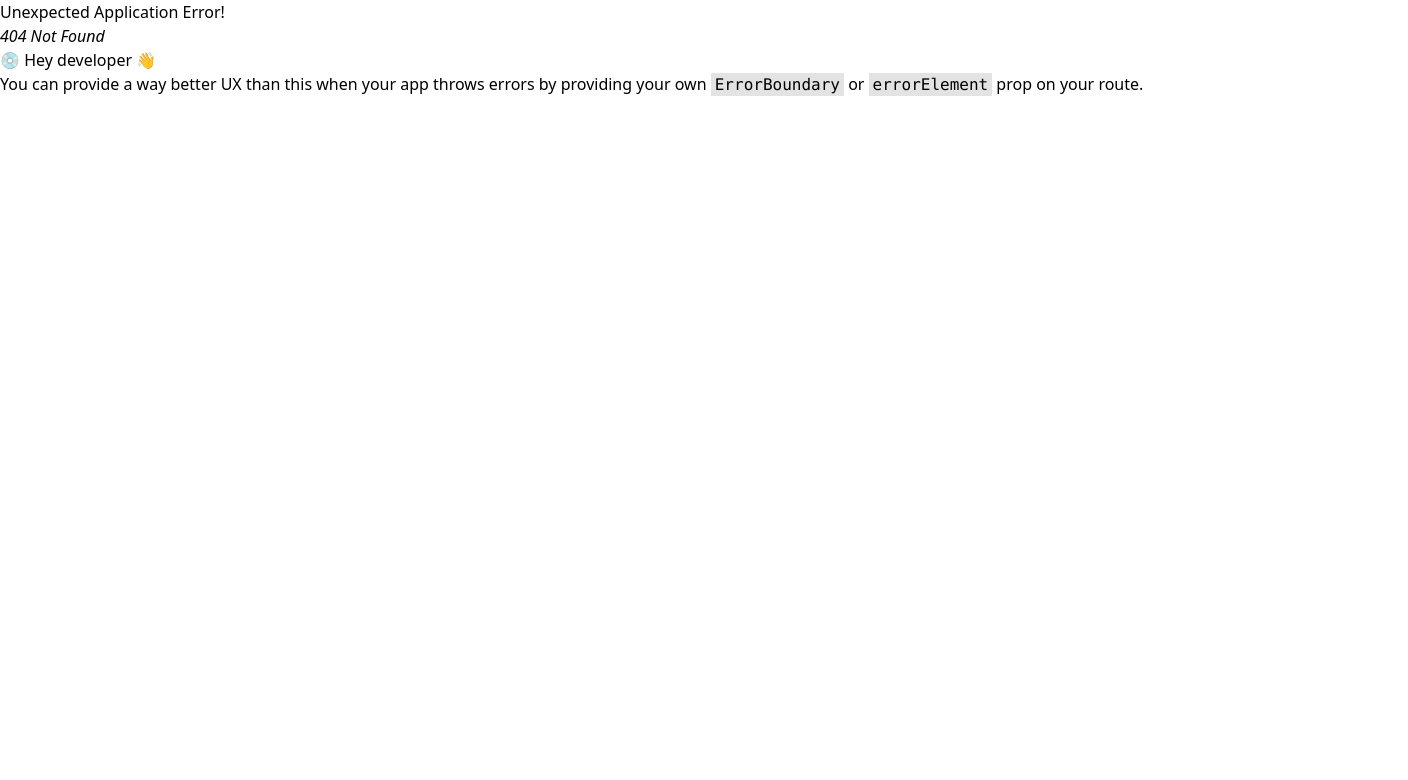
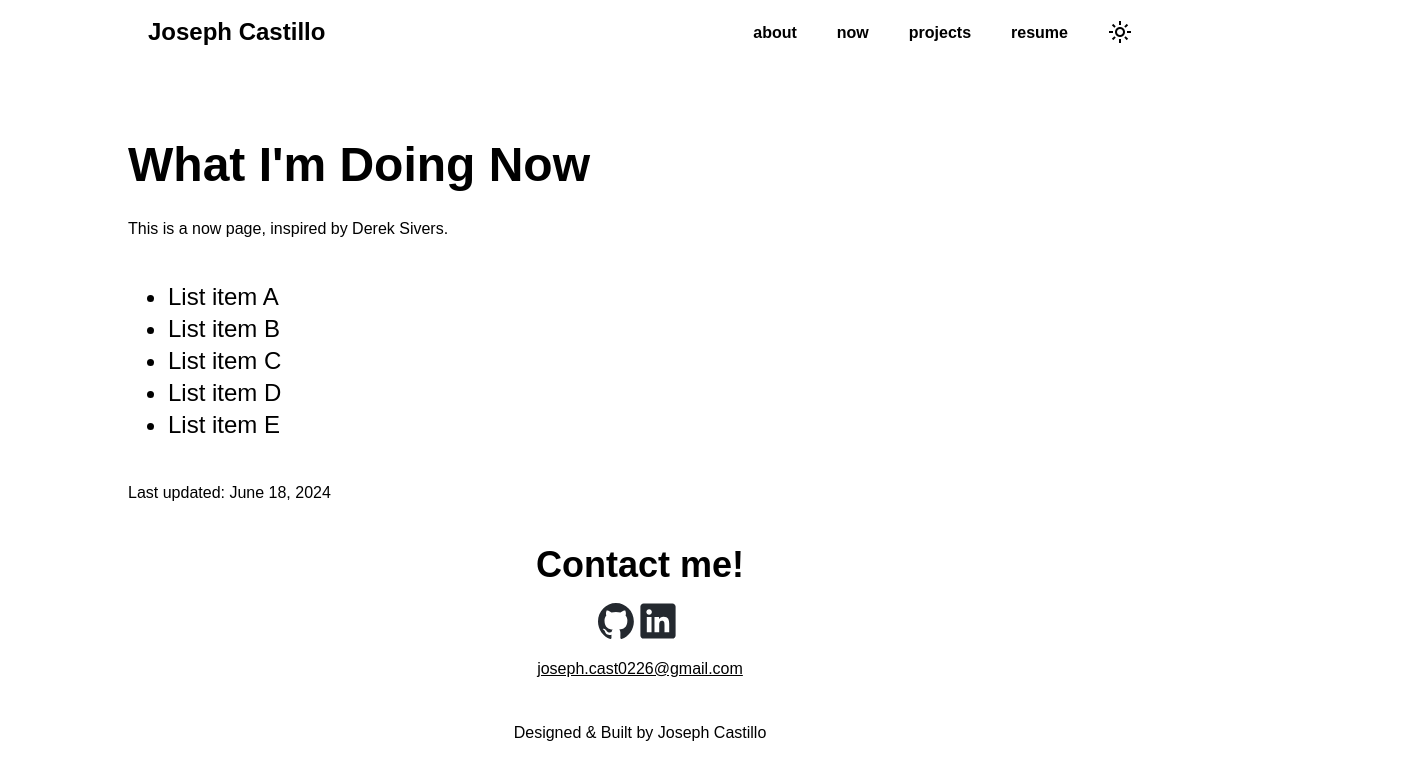
Before and after one commit to jcstlo/personal-site, a React (Vite) app: page /now in a window 1280 px wide. Before the commit this address had no page. Shown: the top 780 px of the page, 1408 px wide, since content can reach past the window. Built offline with nearby package versions, Linux system fonts and the light colour scheme; a web font is replaced by a local one.

Commit message:
Add 'now' page with filler bullet points

```diff
--- /dev/null
+++ b/src/Now.jsx
@@ -0,0 +1,25 @@
+import ContactMe from "./ContactMe"
+import Footer from "./Footer"
+
+function Now() {
+  return (
+    <>
+      <div class="w-screen mt-24 mb-10">
+        <h1 class="text-5xl pb-7 font-albert font-bold">What I'm Doing Now</h1>
+        <p class="font-albert font-normal">This is a now page, inspired by Derek Sivers.</p>
+        <ul class="mt-10 ml-10">
+          <li class="list-disc font-albert font-normal text-2xl">List item A</li>
+          <li class="list-disc font-albert font-normal text-2xl">List item B</li>
+          <li class="list-disc font-albert font-normal text-2xl">List item C</li>
+          <li class="list-disc font-albert font-normal text-2xl">List item D</li>
+          <li class="list-disc font-albert font-normal text-2xl">List item E</li>
+        </ul>
+      </div>
+      <p class="font-albert font-light mb-10">Last updated: June 18, 2024</p>
+      <ContactMe></ContactMe>
+      <Footer></Footer>
+      </>
+  )
+}
+
+export default Now
--- a/src/main.jsx
+++ b/src/main.jsx
@@ -2,6 +2,7 @@ import React from 'react'
 import ReactDOM from 'react-dom/client'
 import App from './App.jsx'
 import Index from './Index.jsx'
+import Now from './Now.jsx'
 import {
   createBrowserRouter,
   RouterProvider,
@@ -16,6 +17,10 @@ const router = createBrowserRouter([
         index: true,
         element: <Index />,
       },
+      {
+        path: "now",
+        element: <Now />,
+      }
     ],
   },
 ]);
--- a/src/output.css
+++ b/src/output.css
@@ -594,6 +594,26 @@ video {
   margin-top: 1.25rem;
 }
 
+.mt-20 {
+  margin-top: 5rem;
+}
+
+.mt-12 {
+  margin-top: 3rem;
+}
+
+.mt-10 {
+  margin-top: 2.5rem;
+}
+
+.ml-10 {
+  margin-left: 2.5rem;
+}
+
+.mb-10 {
+  margin-bottom: 2.5rem;
+}
+
 .inline-block {
   display: inline-block;
 }
@@ -630,12 +650,30 @@ video {
   width: 2.25rem;
 }
 
+.w-screen {
+  width: 100vw;
+}
+
+.w-fit {
+  width: -moz-fit-content;
+  width: fit-content;
+}
+
+.w-max {
+  width: -moz-max-content;
+  width: max-content;
+}
+
 .max-w-5xl {
   max-width: 64rem;
 }
 
 .list-none {
   list-style-type: none;
+}
+
+.list-disc {
+  list-style-type: disc;
 }
 
 .items-center {
```
